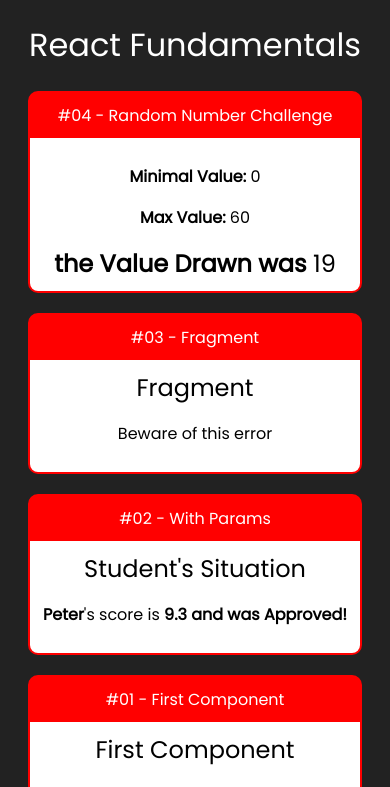
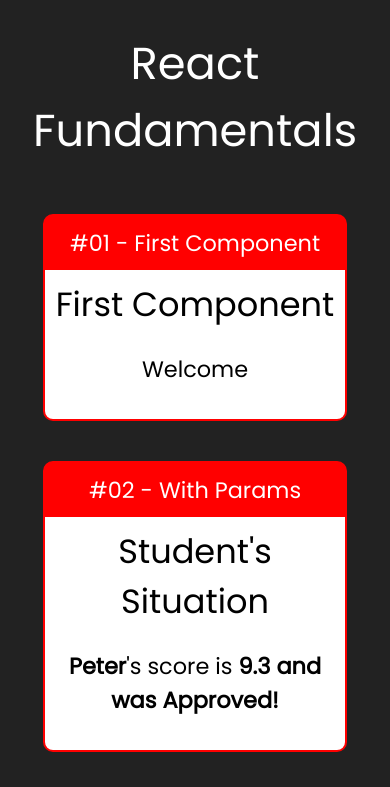
Before and after one commit to galenomoon/ReactFundamentals_React, a React (Create React App) app: page / in a window 390 px wide. Shown: the top 787 px of the page. Built offline with nearby package versions, Linux system fonts and the light colour scheme.

Commit message:
Flexbox with CSS - Responsive Page

```diff
--- a/src/App.jsx
+++ b/src/App.jsx
@@ -4,19 +4,17 @@
 import Fragment from "./components/basics/Fragment";
 import Random from "./components/basics/Random";
 import Card from "./components/Layout/Card";
+import "./components/App.css";
 
 export default () => (
   // _, (), props, (props) | This function only takes ONE parameter, so we can use UNDERLINE (_) to say that to the code
   // Or you can use "<React.Fragment><React.Fragment/>""
-  <div id="app">
+  <div className="App">
     <h1>React Fundamentals</h1>
 
-    <Card title="#04 - Random Number Challenge">
-      <Random minimalValue={0} maxValue={60} />
-    </Card>
-
-    <Card title="#03 - Fragment">
-      <Fragment />
+    <div className="cards">
+      <Card title="#01 - First Component">
+        <First></First>
       </Card>
 
       <Card title="#02 - With Params">
@@ -28,8 +26,13 @@
         />
       </Card>
 
-    <Card title="#01 - First Component">
-      <First></First>
+      <Card title="#03 - Fragment">
+        <Fragment />
+      </Card>
+
+      <Card title="#04 - Random Number Challenge">
+        <Random minimalValue={0} maxValue={60} />
       </Card>
     </div>
+  </div>
 );
--- /dev/null
+++ b/src/components/App.css
@@ -0,0 +1,5 @@
+.App .cards{
+    display: flex;
+    flex-wrap: wrap;
+    justify-content: center
+}
--- a/src/components/Layout/Card.css
+++ b/src/components/Layout/Card.css
@@ -5,14 +5,18 @@
   border-radius: 10px;
   overflow: hidden;
   /* box-shadow: 8px 8px 10px black; */
-  transition:0.4s;
-  margin: 20px
+  transition:0.3s;
+  margin: 20px;
+  display: flex;
+  flex-direction:column;
+  min-width: 300px;
+  max-width: 300px;
 }
 
 .card:hover {
-    transition:0.4s;
+    transition:0.3s;
     transform: scale(1.02);
-    box-shadow: 0px 0px 15px rgb(255, 0, 0)
+    box-shadow: 0px 0px 45px rgba(255, 0, 0, 0.616)
   }
 .card .title {
   padding: 10px 0px;
@@ -21,6 +25,7 @@
 }
 
 .card .content {
+  flex: 1;
   background-color: #ffff;
   color: #000;
   padding: 10px;
--- a/src/index.css
+++ b/src/index.css
@@ -3,6 +3,7 @@
   background-color: #222;
   color: white;
   text-align: center;
+  font-size:1.4rem;
 }
 
 h1,
```
Lines whose indentation alone changed are shown as unchanged.
